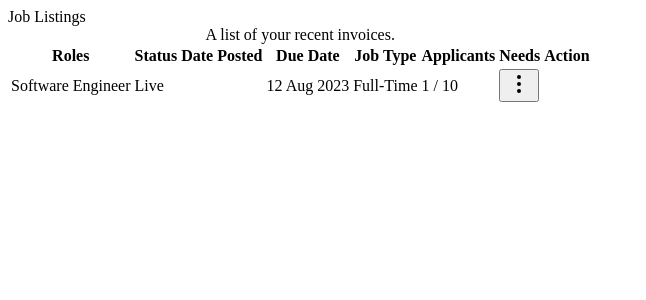
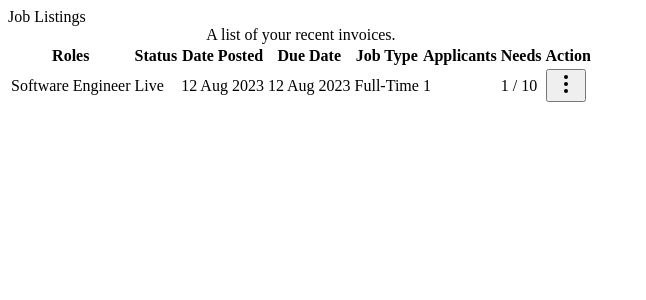
Before and after one commit to mahdabagas/dashboard-job-hunt, a Next.js app: page /job-listings in a window 1280 px wide. Shown: the top 300 px of the page, without its empty margins (0-646 px from the left). Built offline with nearby package versions, Linux system fonts and the light colour scheme.

Commit message:
edit: table cell in job listing

```diff
--- a/src/app/job-listings/page.tsx
+++ b/src/app/job-listings/page.tsx
@@ -37,11 +37,12 @@ const JobListingsPage: FC<JobListingsPagerops> = ({}) => {
                 <TableCell>
                   <Badge>{item.status}</Badge>
                 </TableCell>
-                <TableCell>{item.duePosted}</TableCell>
+                <TableCell>{item.datePosted}</TableCell>
                 <TableCell>{item.dueDate}</TableCell>
                 <TableCell>
                   <Badge variant="outline">{item.jobType}</Badge>
                 </TableCell>
+                <TableCell>{item.applicants}</TableCell>
                 <TableCell>
                   {item.applicants} / {item.needs}
                 </TableCell>
```
